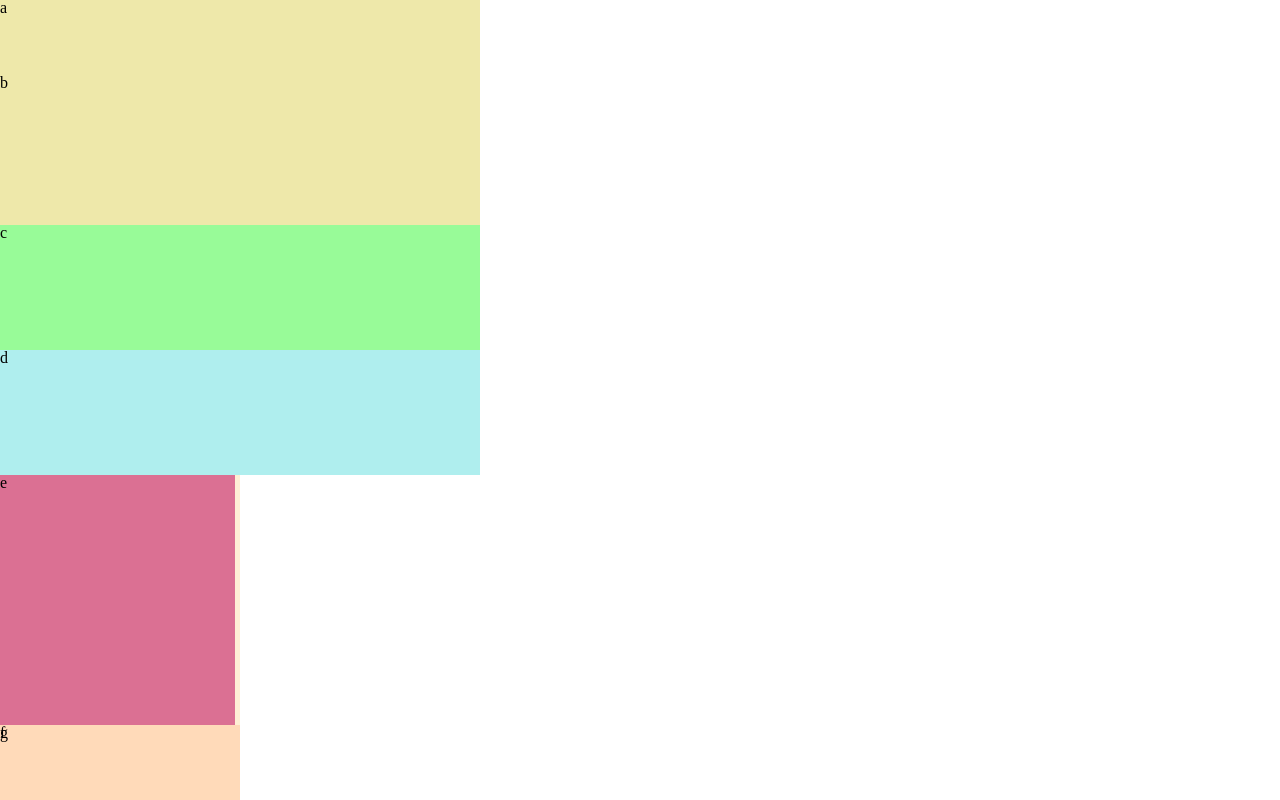
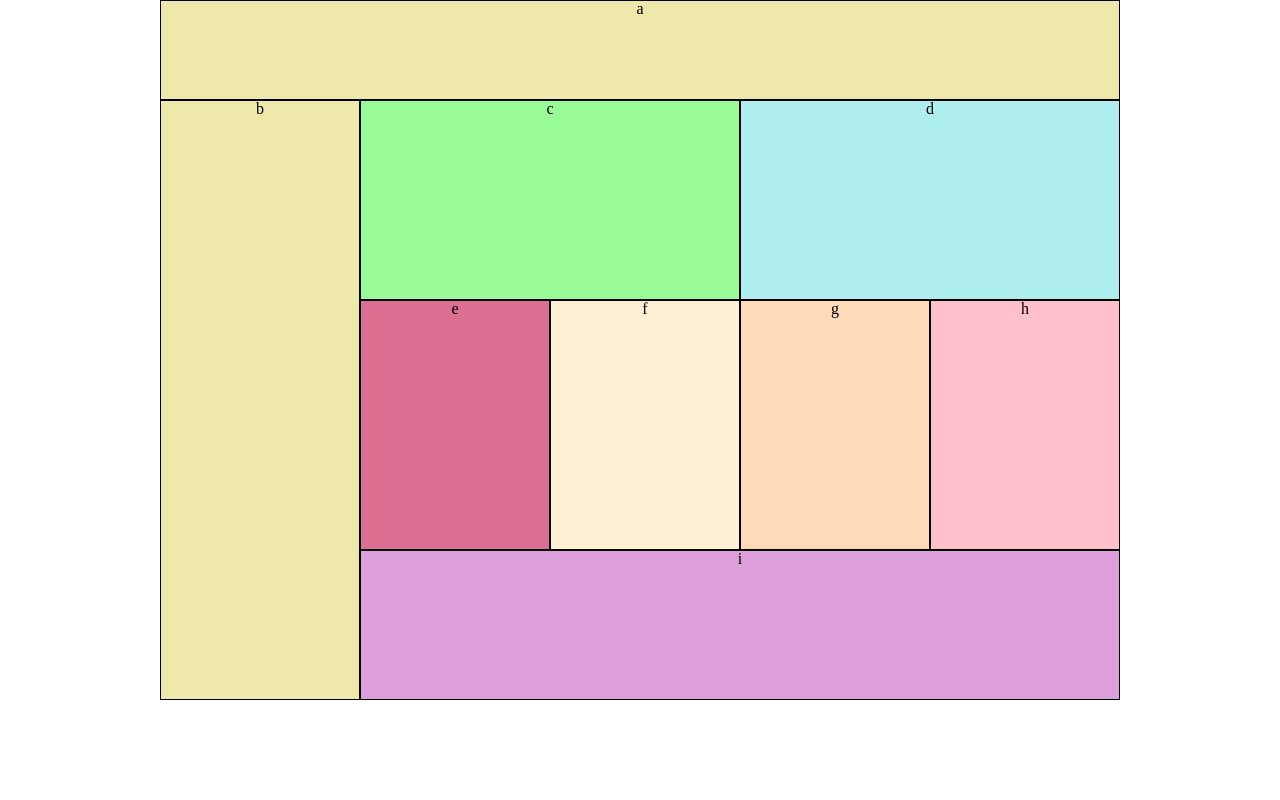
Before and after one commit to shiratap/seattle-301d44, a plain HTML site: page labs/lab-01/index.html in a window 1280 px wide. Shown: the top 800 px of the page. Drawn offline with Linux system fonts and the light colour scheme.

Commit message:
created functional desktop brekapoint.

```diff
--- a/labs/lab-01/base.css
+++ b/labs/lab-01/base.css
@@ -1,4 +1,8 @@
 * {
   box-sizing: border-box;
-  outline:1px black;
   }
+
+  body {
+    text-align: center;
+    margin: 0px auto;
+  }
--- a/labs/lab-01/index.html
+++ b/labs/lab-01/index.html
@@ -11,7 +11,9 @@
 </head>
 
 <body>
-  <div id="a">a</div>
+  <div id="a">
+    <p>a</p>
+  </div>
   <div id="b">b</div>
   <div id="c">c</div>
   <div id="d">d</div>
--- a/labs/lab-01/layout.css
+++ b/labs/lab-01/layout.css
@@ -1,17 +1,17 @@
-/* div {
-  border: 1px solid black;
-} */
-
 body {
   width:480px;
+  margin: 0px auto;
 }
 
-#e {
-  float:left;
+div {
+    float: left;
+    margin:auto 0px;
+
 }
 
-@media (min-width: 481px){
+@media (min-width: 768px){
   body {
     width:960px;
   }
+
 }
--- a/labs/lab-01/module.css
+++ b/labs/lab-01/module.css
@@ -1,3 +1,7 @@
+div {
+  border:1px solid black;
+}
+
 #a {
   background-color: palegoldenrod;
   width: 480px;
@@ -24,7 +28,7 @@
 
 #e {
   background-color: palevioletred;
-  width: 235px;
+  width: 240px;
   height: 250px;
 }
 
@@ -51,3 +55,69 @@
   width: 480px;
   height: 80px;
 }
+
+@media (min-width: 768px){
+  body {
+    width:960px;
+  }
+
+  div {
+    border:1px solid black;
+  }
+
+  #a {
+    background-color: palegoldenrod;
+    width: 960px;
+    height: 100px;
+  }
+
+  #b {
+    background-color: palegoldenrod;
+    width: 200px;
+    height: 600px;
+  }
+
+  #c {
+    background-color: palegreen;
+    width: 380px;
+    height: 200px;
+  }
+
+  #d {
+    background-color: paleturquoise;
+    width: 380px;
+    height: 200px;
+  }
+
+  #e {
+    background-color: palevioletred;
+    width: 190px;
+    height: 250px;
+  }
+
+  #f {
+    background-color: papayawhip;
+    width: 190px;
+    height: 250px;
+  }
+
+  #g {
+    background-color: peachpuff;
+    width: 190px;
+    height: 250px;
+  }
+
+  #h {
+    background-color: pink;
+    width: 190px;
+    height: 250px;
+  }
+
+  #i {
+    background-color: plum;
+    width: 760px;
+    height: 150px;
+  }
+
+
+}
```
